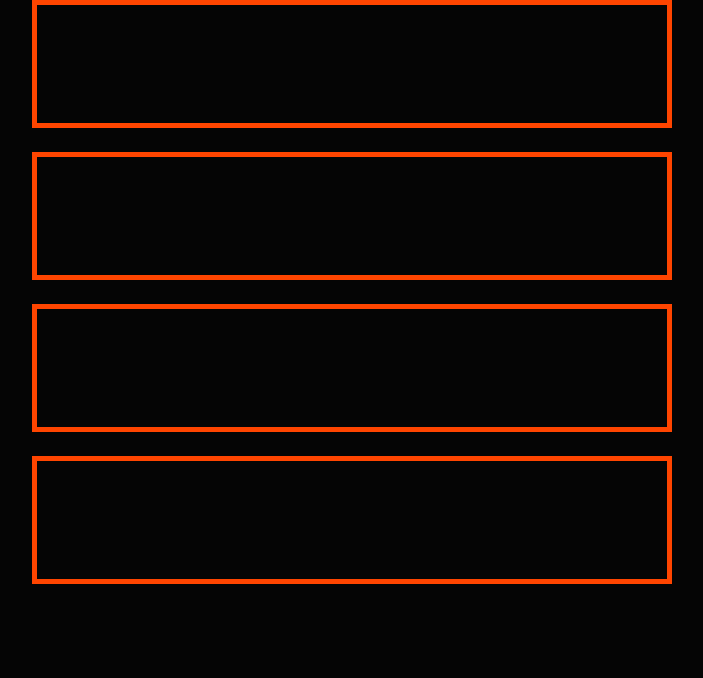
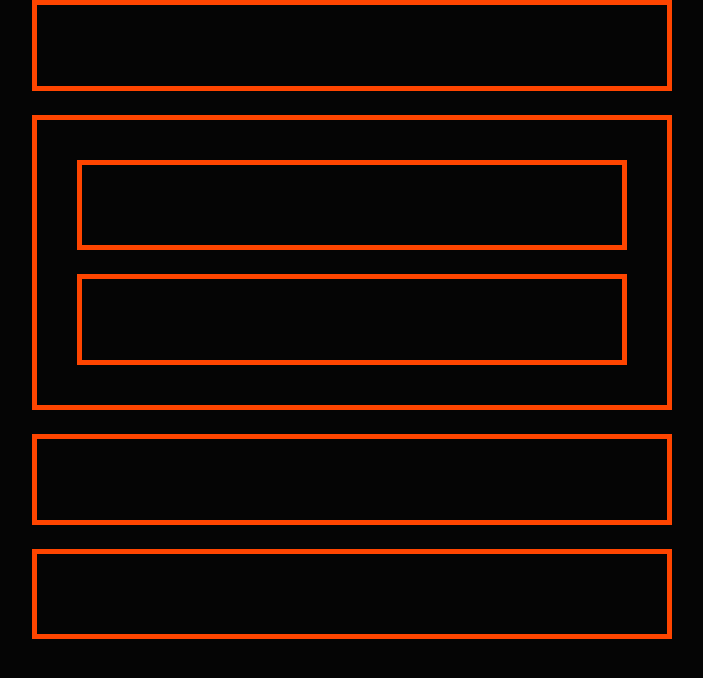
Before and after one commit to monhh/everyLayout-stackUsingRecursion-mini, a plain HTML site: page index.html in a window 1280 px wide. Shown: the whole page, without its empty margins (288-991 px from the left). Drawn offline with Linux system fonts and the light colour scheme.

Commit message:
feat: add more child divs

```diff
--- a/index.html
+++ b/index.html
@@ -11,7 +11,10 @@
 
     <div class="stack">
         <div class="child"><!-- child --></div>
-        <div class="child"><!-- child --></div>
+        <div class="child"><!-- child -->
+            <div class="child"><!-- child --></div>
+            <div class="child"><!-- child --></div>
+        </div>
         <div class="child"><!-- child --></div>
         <div class="child"><!-- child --></div>
     </div>
--- a/style.css
+++ b/style.css
@@ -100,5 +100,5 @@ unless otherwise specified.
     */
     outline-offset: calc(var(--border-thin)*-1);
 
-    padding: var(--s4);
+    padding: var(--s3);
 }
```
